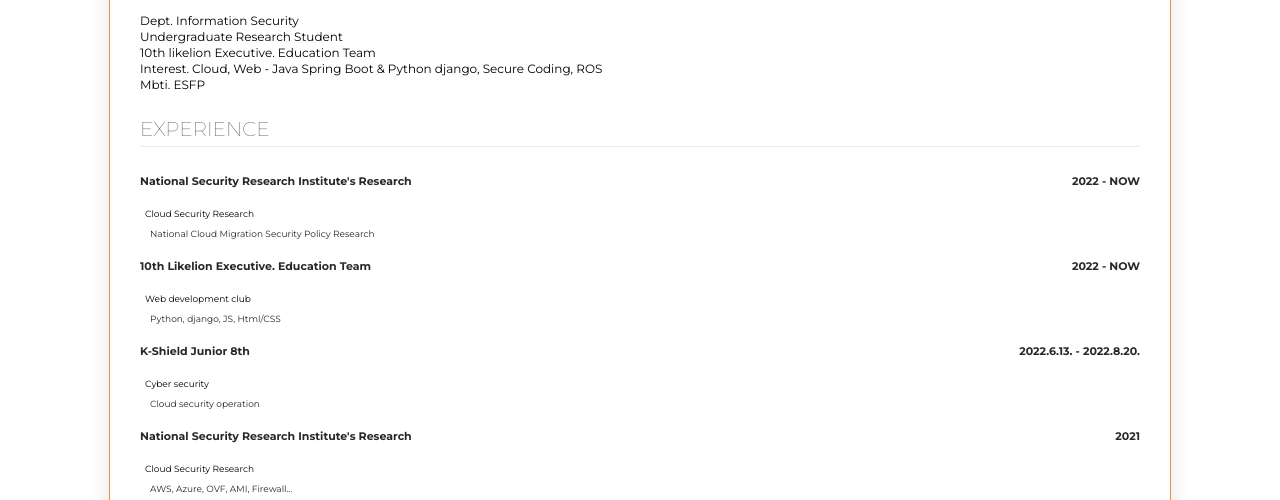
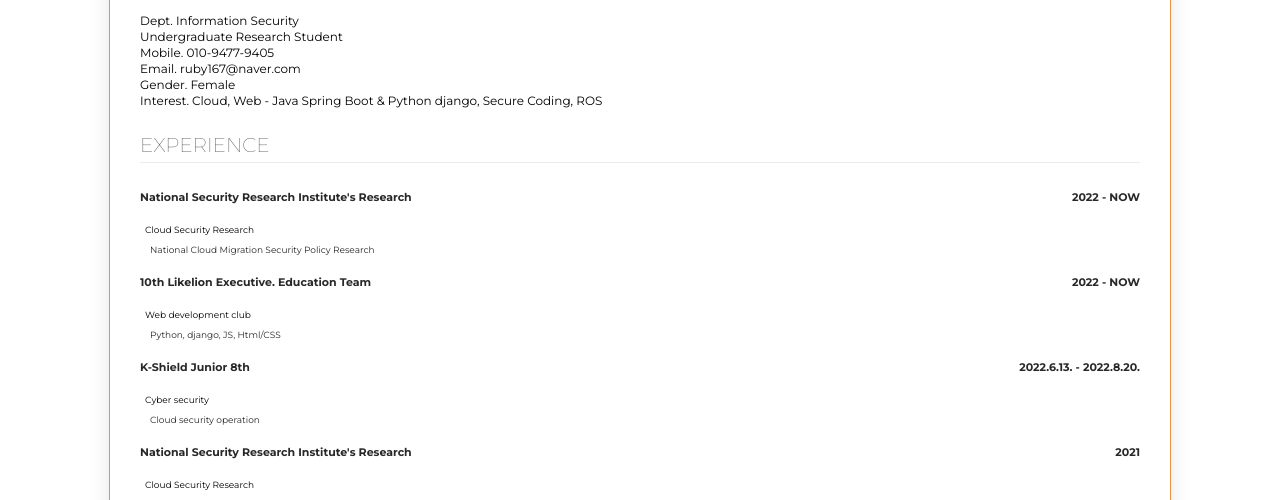
Before and after one commit to Chaeyeon99/likelion_mission, a plain HTML site: page week1_introduce/index.html in a window 1280 px wide. Shown: the part 263-763 px from the top of the page. Drawn offline with Linux system fonts and the light colour scheme; a web font is replaced by a local one.

Commit message:
add my info

```diff
--- a/week1_introduce/index.html
+++ b/week1_introduce/index.html
@@ -23,9 +23,10 @@
             <p class="about-me-text">
                 Dept. Information Security<br>
                 Undergraduate Research Student<br>
-                10th likelion Executive. Education Team<br>
-                Interest. Cloud, Web - Java Spring Boot & Python django, Secure Coding, ROS<br>
-                Mbti. ESFP
+                Mobile. 010-9477-9405<br>
+                Email. ruby167@naver.com<br>
+                Gender. Female<br>
+                Interest. Cloud, Web - Java Spring Boot & Python django, Secure Coding, ROS
             </p>
         </section>
         <section>
```
